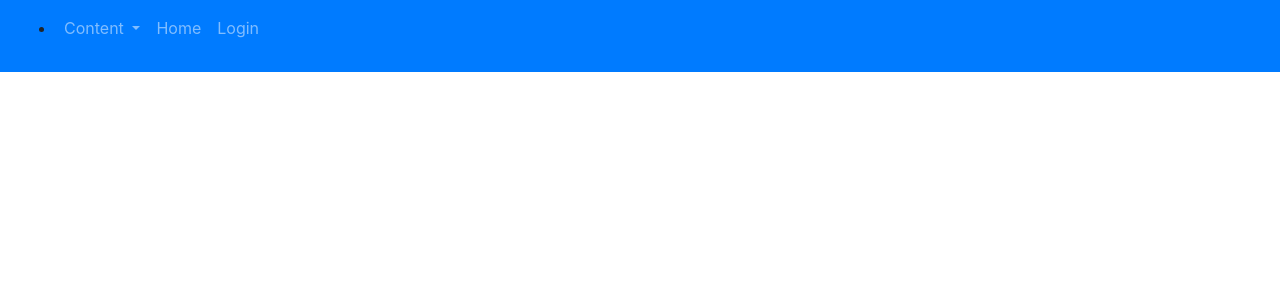
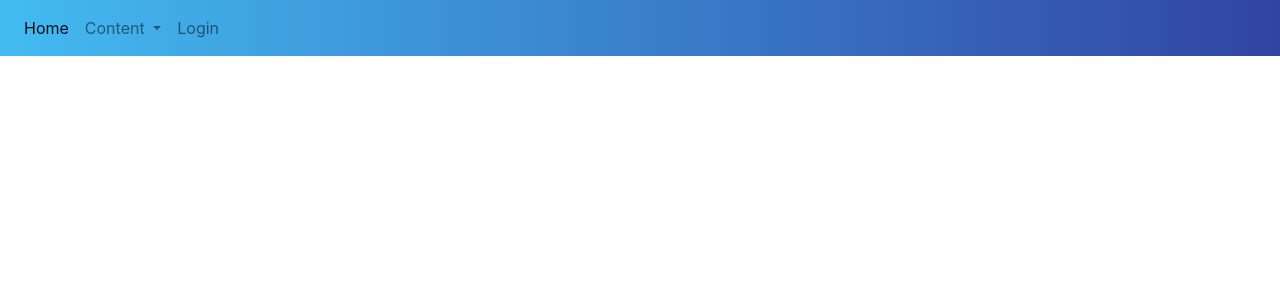
Before and after one commit to deveBrice/community-platform-JOB, a Symfony app: template templates/home.html.twig in a window 1280 px wide. Shown: the top 300 px of the page. Run offline with Twig, Linux system fonts and the light colour scheme; the template is opened without the code that fills it, so the values that code supplies are empty; some libraries are stand-ins or nearby versions.

Commit message:
Changed color navbar

```diff
--- /dev/null
+++ b/public/css/navbar.css
@@ -0,0 +1,3 @@
+.navbar-custom {
+    background: linear-gradient(to right, #43bbf2, #3144a3);
+}
--- a/templates/navbar.html.twig
+++ b/templates/navbar.html.twig
@@ -1,24 +1,25 @@
-<nav class="navbar navbar-expand-lg navbar-dark bg-primary">
-    <button class="navbar-toggler" type="button" data-toggle="collapse" data-target="#navbarNavAltMarkup" aria-controls="navbarNavAltMarkup" aria-expanded="false" aria-label="Toggle navigation">
-      <span class="navbar-toggler-icon"></span>
-    </button>
-  <div class="collapse navbar-collapse" id="navbarNavAltMarkup">
-    <div class="navbar-nav">
-       <ul>
+<link rel="stylesheet" href="{{ asset('css/navbar.css') }}" type="text/css" />
+<nav class="navbar navbar-expand-lg navbar-light navbar-custom">
+  <div class="collapse navbar-collapse" id="navbarSupportedContent">
+    <ul class="navbar-nav mr-auto">
+      <li class="nav-item active">
+        <a class="nav-item nav-link {% if current_menu is defined and current_menu == 'home' %}active{%endif%}" href="{{ path('home') }}">Home <span class="sr-only">(current)</span></a>
+      </li>
       <li class="nav-item dropdown">
-                <a class="nav-link dropdown-toggle" href="*" id="navbarDropdown" role="button" data-toggle="dropdown" aria-haspopup="true" aria-expanded="false">
+        <a class="nav-link dropdown-toggle" href="#" id="navbarDropdown" role="button" data-toggle="dropdown" aria-haspopup="true" aria-expanded="false">
           Content
         </a>
         <div class="dropdown-menu" aria-labelledby="navbarDropdown">
           <a class="dropdown-item" href="{{ path('content_index') }}">Content list</a>
-                    <a class="dropdown-item" href="{{ path('content_new') }}">New</a>
-
+          <a class="dropdown-item" href="{{ path('content_new') }}">Content create</a>
         </div>
       </li>
+      <li class="nav-item">
+        <a class="nav-item nav-link {% if current_menu is defined and current_menu == 'login' %}active{%endif%}" href="{{ path('log_in') }}">Login</a>
+      </li>
+      <li class="nav-item">
+        <a class="nav-item nav-link" {% if is_granted('IS_AUTHENTICATED_FULLY') %}null;{% else %}hidden{%endif%} href="{{ path('log_out') }}">Logout</a>
+      </li>
     </ul>
-      <a class="nav-item nav-link {% if current_menu is defined and current_menu == 'home' %}active{%endif%}" href="{{ path('home') }}">Home</a>
-      <a class="nav-item nav-link {% if current_menu is defined and current_menu == 'login' %}active{%endif%}" href="{{ path('log_in') }}">Login</a>
-      <a class="nav-item nav-link" {% if is_granted('IS_AUTHENTICATED_FULLY') %}null;{% else %}hidden{%endif%} href="{{ path('log_out') }}">Logout</a>
-    </div>
   </div>
 </nav>
```
Lines whose indentation alone changed are shown as unchanged.
